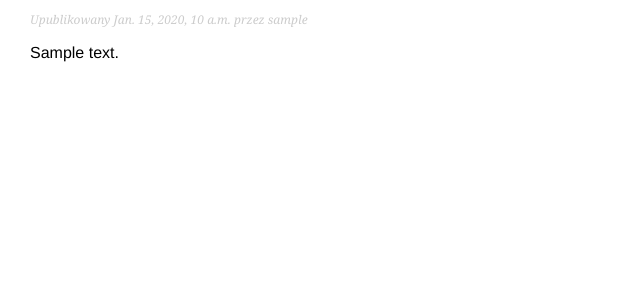
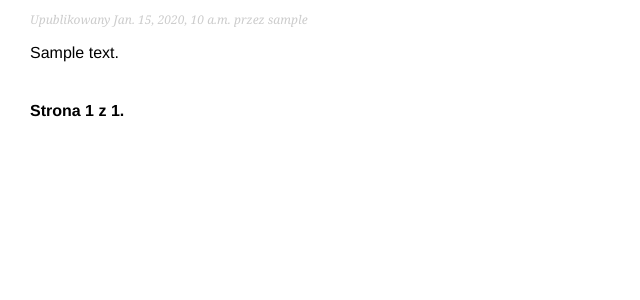
Before and after one commit to dorotan/myblog, a Django app: page /blog/ in a window 1280 px wide. Shown: the part 158-458 px from the top of the page, without its empty margins (0-640 px from the left). Run offline with Django 3.2, Linux system fonts and the light colour scheme; tables that the repository leaves empty hold one stand-in row (values such as "Sample post").

Commit message:
Add pagination html file

```diff
--- /dev/null
+++ b/simple_blog/blog/templates/blog/pagination.html
@@ -0,0 +1,13 @@
+<div class='pagination'>
+	<span class='step_links'>
+	{% if page.has_previous %}
+		<a href='?page={{ page.previous_page_number }}'>Poprzednia</a>
+	{% endif %}
+	<span class='current'>
+		Strona {{ page.number }} z {{ page.paginator.num_pages }}.
+	</span>
+		{% if page.has_next %}
+			<a href='?page={{ page.next_page_number }}'>Następna</a>
+		{% endif %}
+	</span>
+</div>
--- a/simple_blog/blog/templates/blog/post/list.html
+++ b/simple_blog/blog/templates/blog/post/list.html
@@ -15,4 +15,5 @@
 	</p>
 	{{ post.body|truncatewords:30|linebreaks }}
 {% endfor %}
+	{% include 'blog/pagination.html' with page=posts %}
 {% endblock %}
```
